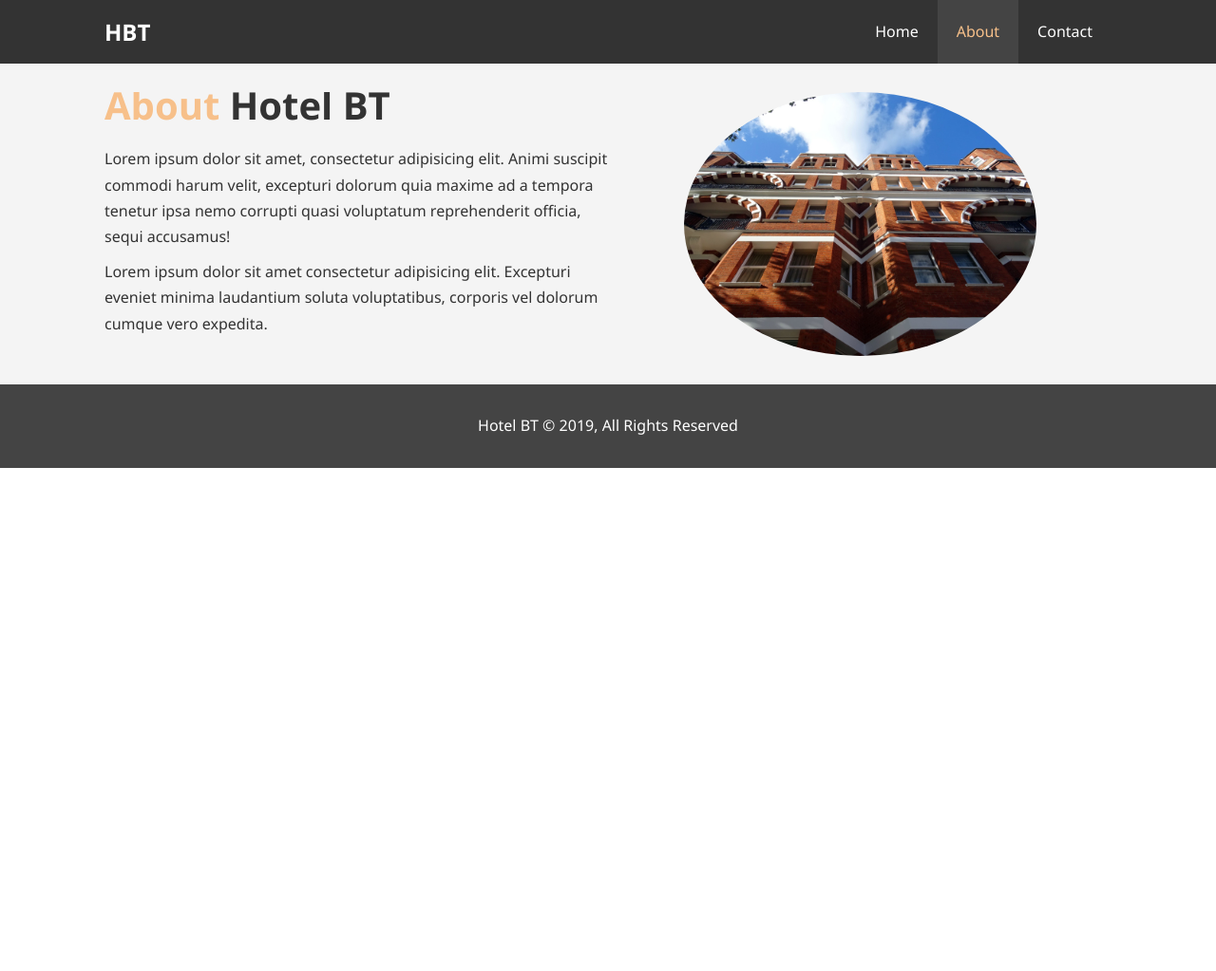
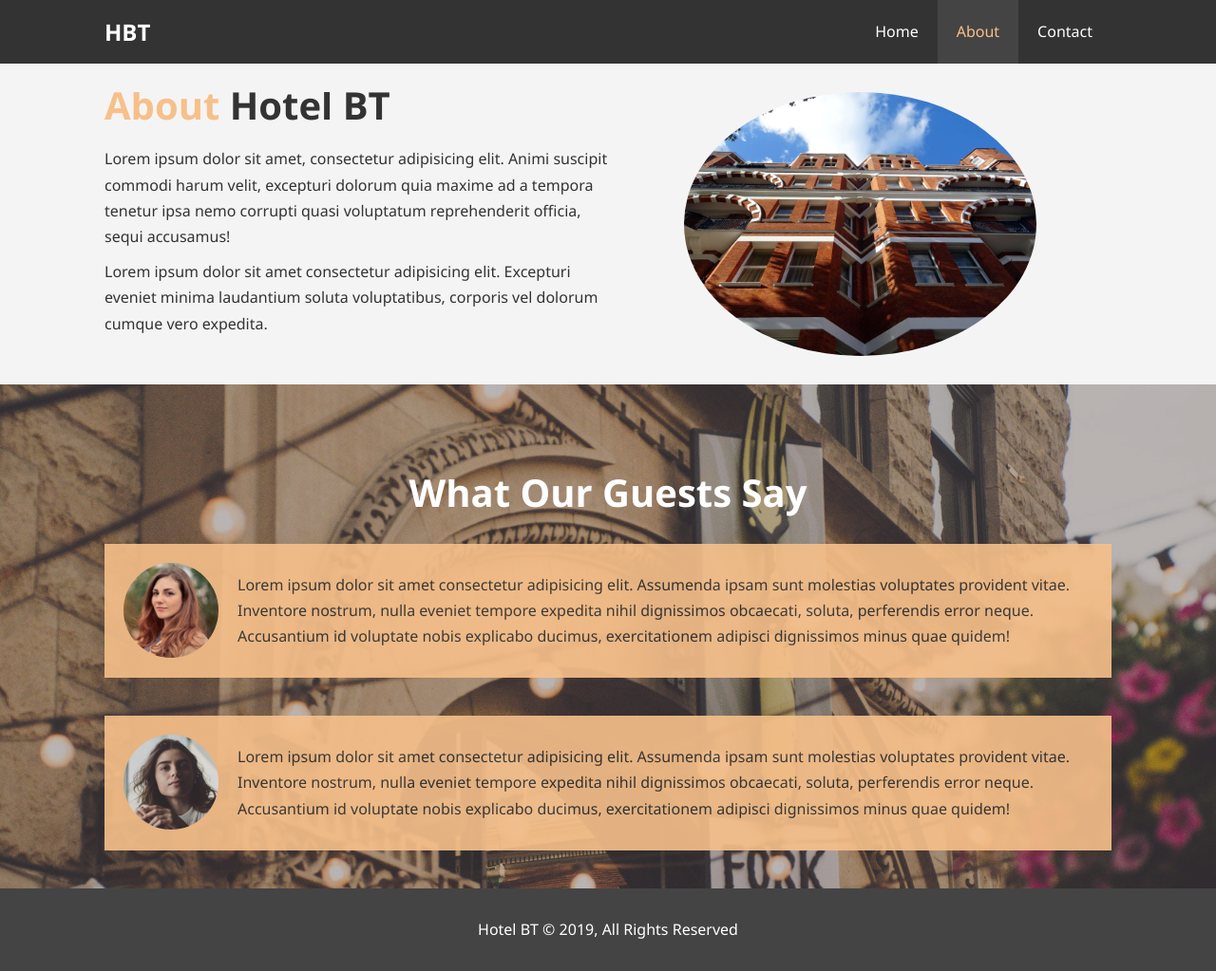
Before and after one commit to smh7210/HBT, a plain HTML site: page about.html in a window 1280 px wide. Shown: the whole page at 95% size. Before the commit the page ends 800 px from the top, so only its background shows below. Drawn offline with Linux system fonts and the light colour scheme.

Commit message:
added finished stylesheet for about page

```diff
--- a/about.html
+++ b/about.html
@@ -36,6 +36,23 @@
         </div>
     </section>
 
+    <div class="clr"></div>
+
+    <section id="testimonials" class="py-3">
+        <div class="container">
+            <h2 class="l-heading">What Our Guests Say</h2>
+            <div class="testimonial bg-primary">
+                <img src="./img/image_resources/person-1.jpg" alt="Samantha">
+                <p>Lorem ipsum dolor sit amet consectetur adipisicing elit. Assumenda ipsam sunt molestias voluptates provident vitae. Inventore nostrum, nulla eveniet tempore expedita nihil dignissimos obcaecati, soluta, perferendis error neque. Accusantium id voluptate nobis explicabo ducimus, exercitationem adipisci dignissimos minus quae quidem!</p>
+            </div>
+
+            <div class="testimonial bg-primary">
+                <img src="./img/image_resources/person-2.jpg" alt="Jen">
+                <p>Lorem ipsum dolor sit amet consectetur adipisicing elit. Assumenda ipsam sunt molestias voluptates provident vitae. Inventore nostrum, nulla eveniet tempore expedita nihil dignissimos obcaecati, soluta, perferendis error neque. Accusantium id voluptate nobis explicabo ducimus, exercitationem adipisci dignissimos minus quae quidem!</p>
+            </div>
+        </div>
+    </div>
+
 <div class="clr"></div>
 
     <footer id="main-footer">
--- a/css/style.css
+++ b/css/style.css
@@ -204,6 +204,33 @@ p {
     min-height: 100%;
 }
 
+/*Testimonials*/
+#testimonials {
+    height: 600px;
+    background: url('../img/image_resources/test-bg.jpg') no-repeat center center/cover;
+    padding-top: 100px;
+}
+
+#testimonials h2 {
+    color: #fff;
+    text-align: center;
+    padding-bottom: 40px;
+}
+
+#testimonials .testimonial {
+    padding: 20px;
+    margin-bottom: 40px;
+    border-raidus: 5px;
+    opacity: 0.9;
+}
+
+#testimonials .testimonial img {
+    width: 100px;
+    float: left;
+    margin-right: 20px;
+    border-radius: 50%;
+}
+
 
 /*Footer*/
 #main-footer {
```
